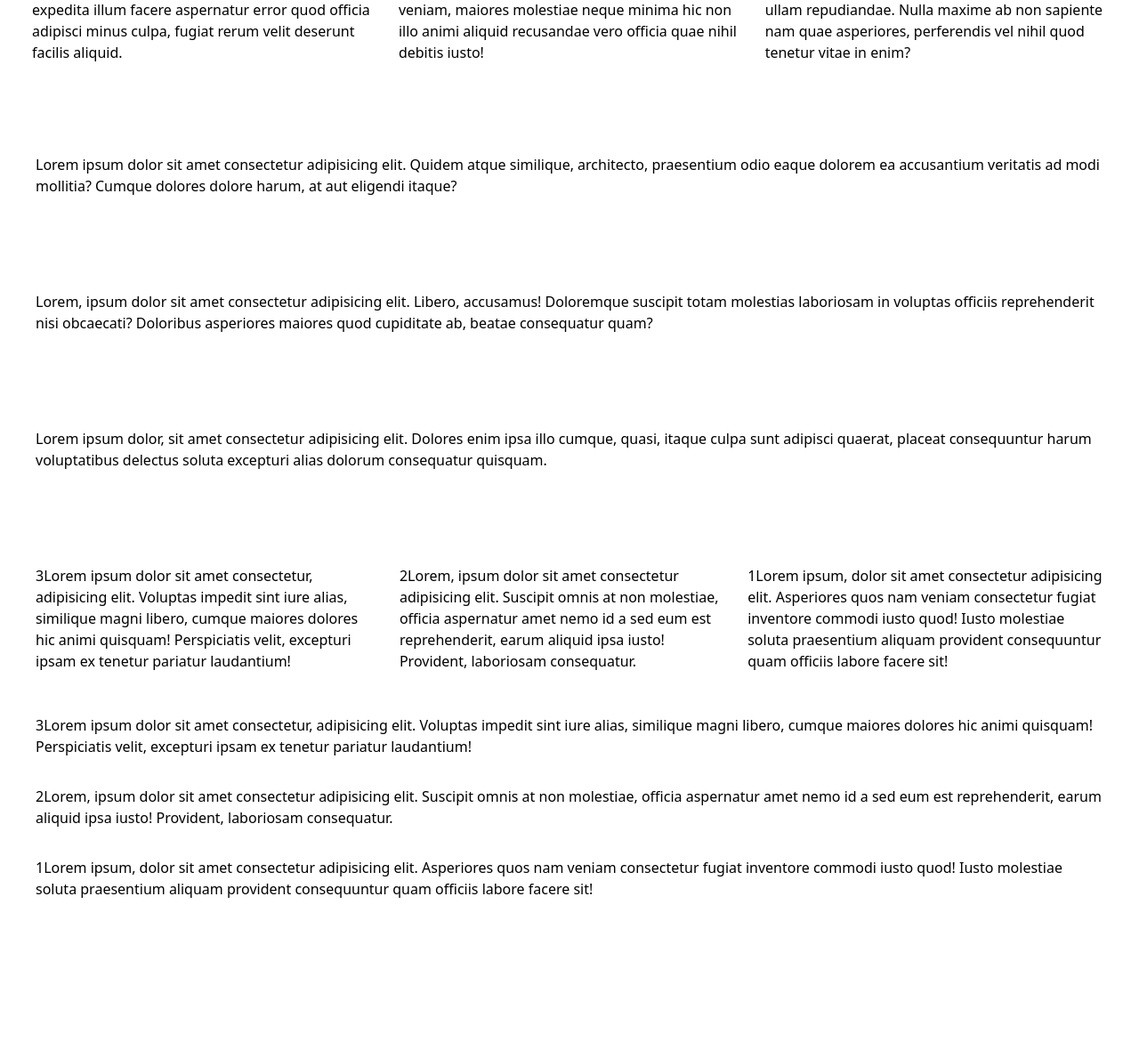
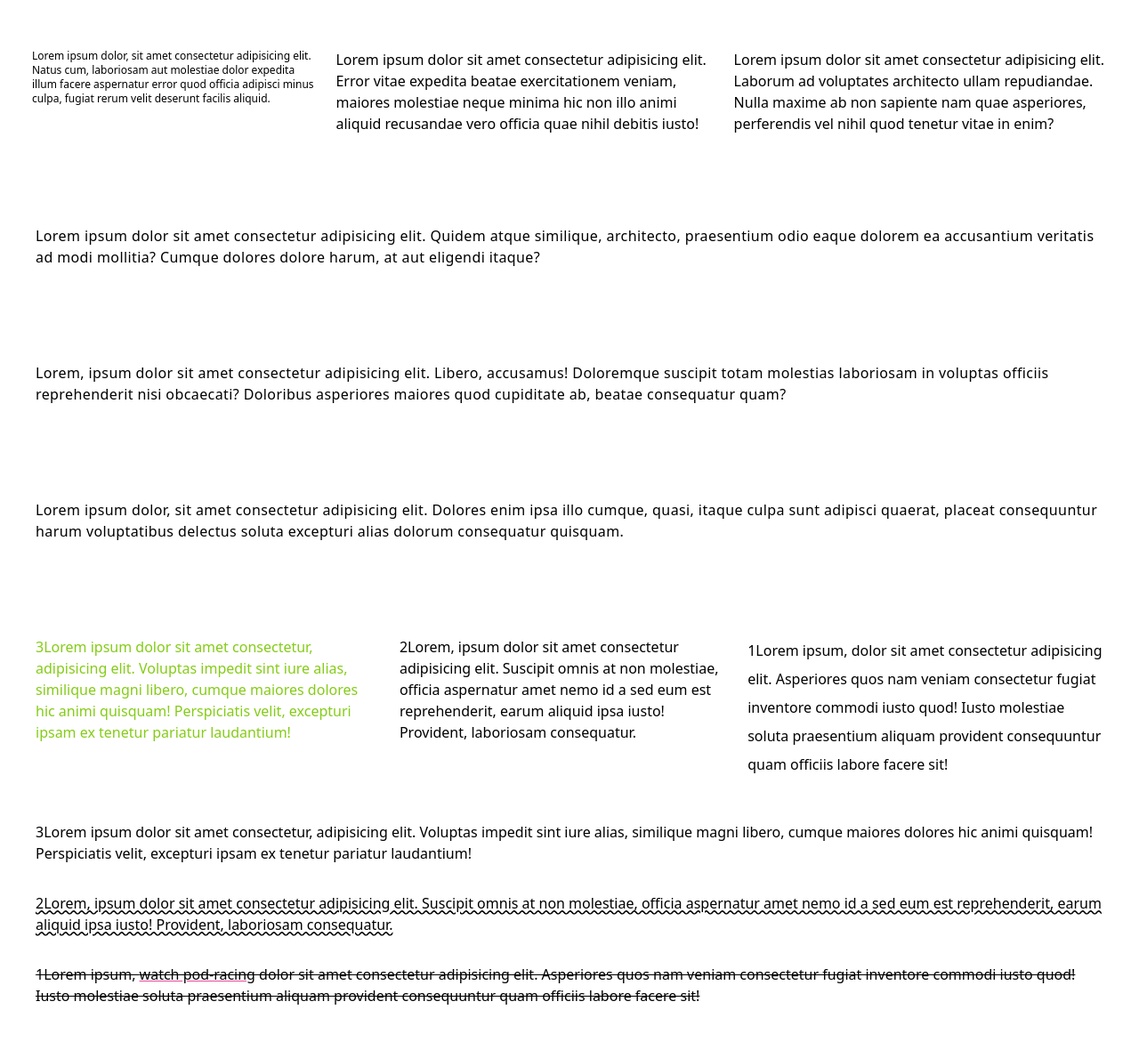
Before and after one commit to saraanv/tailwind-practice, a website: page mytailwindproject/src/index.html in a window 1280 px wide. Shown: the part 257-1428 px from the top of the page at 89% size. Before the commit the page ends 1308 px from the top, so only its background shows below. Drawn offline with Linux system fonts and the light colour scheme.

Commit message:
wroking with typography in tailwindcss and tested it

```diff
--- a/mytailwindproject/src/index.html
+++ b/mytailwindproject/src/index.html
@@ -7,29 +7,30 @@
     <link rel="stylesheet" href="./css/style.css">
 </head>
 <body>
-    <h2 class="bg-blue-600 m-22">Hello World</h2>
+    <h2 class="bg-blue-600 m-22 text-9xl italic hover:not-italic font-extrabold">Hello World</h2>
 
     <div class="flex space-x-4 m-8">
-        <div class="p-1">Lorem ipsum dolor, sit amet consectetur adipisicing elit. Natus cum, laboriosam aut molestiae dolor expedita illum facere aspernatur error quod officia adipisci minus culpa, fugiat rerum velit deserunt facilis aliquid.</div>
-        <div class="p-1">Lorem ipsum dolor sit amet consectetur adipisicing elit. Error vitae expedita beatae exercitationem veniam, maiores molestiae neque minima hic non illo animi aliquid recusandae vero officia quae nihil debitis iusto!</div>
+        <div class="p-1 text-xs antialiased">Lorem ipsum dolor, sit amet consectetur adipisicing elit. Natus cum, laboriosam aut molestiae dolor expedita illum facere aspernatur error quod officia adipisci minus culpa, fugiat rerum velit deserunt facilis aliquid.</div>
+        <div class="p-1 text-base">Lorem ipsum dolor sit amet consectetur adipisicing elit. Error vitae expedita beatae exercitationem veniam, maiores molestiae neque minima hic non illo animi aliquid recusandae vero officia quae nihil debitis iusto!</div>
         <div class="p-1">Lorem ipsum dolor sit amet consectetur adipisicing elit. Laborum ad voluptates architecto ullam repudiandae. Nulla maxime ab non sapiente nam quae asperiores, perferendis vel nihil quod tenetur vitae in enim?</div>
     </div>
 
-    <div class="flex flex-col space-y-22 my-22 mx-8">
+    <div class="flex flex-col space-y-22 my-22 mx-8 tracking-wide">
         <div class="p-2">Lorem ipsum dolor sit amet consectetur adipisicing elit. Quidem atque similique, architecto, praesentium odio eaque dolorem ea accusantium veritatis ad modi mollitia? Cumque dolores dolore harum, at aut eligendi itaque?</div>
         <div class="p-2">Lorem, ipsum dolor sit amet consectetur adipisicing elit. Libero, accusamus! Doloremque suscipit totam molestias laboriosam in voluptas officiis reprehenderit nisi obcaecati? Doloribus asperiores maiores quod cupiditate ab, beatae consequatur quam?</div>
         <div class="p-2">Lorem ipsum dolor, sit amet consectetur adipisicing elit. Dolores enim ipsa illo cumque, quasi, itaque culpa sunt adipisci quaerat, placeat consequuntur harum voluptatibus delectus soluta excepturi alias dolorum consequatur quisquam.</div>
     </div>
 
     <div class="flex flex-row-reverse space-x-4 space-x-reverse m-8">
-        <div class="p-2">1Lorem ipsum, dolor sit amet consectetur adipisicing elit. Asperiores quos nam veniam consectetur fugiat inventore commodi iusto quod! Iusto molestiae soluta praesentium aliquam provident consequuntur quam officiis labore facere sit!</div>
-        <div class="p-2">2Lorem, ipsum dolor sit amet consectetur adipisicing elit. Suscipit omnis at non molestiae, officia aspernatur amet nemo id a sed eum est reprehenderit, earum aliquid ipsa iusto! Provident, laboriosam consequatur.</div>
-        <div class="p-2">3Lorem ipsum dolor sit amet consectetur, adipisicing elit. Voluptas impedit sint iure alias, similique magni libero, cumque maiores dolores hic animi quisquam! Perspiciatis velit, excepturi ipsam ex tenetur pariatur laudantium!</div>
+        <div class="p-2 leading-8">1Lorem ipsum, dolor sit amet consectetur adipisicing elit. Asperiores quos nam veniam consectetur fugiat inventore commodi iusto quod! Iusto molestiae soluta praesentium aliquam provident consequuntur quam officiis labore facere sit!</div>
+        <div class="p-2 text-left hover:text-center">2Lorem, ipsum dolor sit amet consectetur adipisicing elit. Suscipit omnis at non molestiae, officia aspernatur amet nemo id a sed eum est reprehenderit, earum aliquid ipsa iusto! Provident, laboriosam consequatur.</div>
+        <div class="p-2 text-lime-500">3Lorem ipsum dolor sit amet consectetur, adipisicing elit. Voluptas impedit sint iure alias, similique magni libero, cumque maiores dolores hic animi quisquam! Perspiciatis velit, excepturi ipsam ex tenetur pariatur laudantium!</div>
     </div>
 
     <div class="flex flex-col-reverse space-y-4 space-y-reverse m-8">
-        <div class="p-2">1Lorem ipsum, dolor sit amet consectetur adipisicing elit. Asperiores quos nam veniam consectetur fugiat inventore commodi iusto quod! Iusto molestiae soluta praesentium aliquam provident consequuntur quam officiis labore facere sit!</div>
-        <div class="p-2">2Lorem, ipsum dolor sit amet consectetur adipisicing elit. Suscipit omnis at non molestiae, officia aspernatur amet nemo id a sed eum est reprehenderit, earum aliquid ipsa iusto! Provident, laboriosam consequatur.</div>
+        <div class="p-2 line-through">1Lorem ipsum, <a class="underline decoration-pink-500 hover:decoration-4">watch
+            pod-racing</a> dolor sit amet consectetur adipisicing elit. Asperiores quos nam veniam consectetur fugiat inventore commodi iusto quod! Iusto molestiae soluta praesentium aliquam provident consequuntur quam officiis labore facere sit!</div>
+        <div class="p-2 underline decoration-wavy">2Lorem, ipsum dolor sit amet consectetur adipisicing elit. Suscipit omnis at non molestiae, officia aspernatur amet nemo id a sed eum est reprehenderit, earum aliquid ipsa iusto! Provident, laboriosam consequatur.</div>
         <div class="p-2">3Lorem ipsum dolor sit amet consectetur, adipisicing elit. Voluptas impedit sint iure alias, similique magni libero, cumque maiores dolores hic animi quisquam! Perspiciatis velit, excepturi ipsam ex tenetur pariatur laudantium!</div>
     </div>
 
```
Also changed, not shown: mytailwindproject/src/css/style.css.
